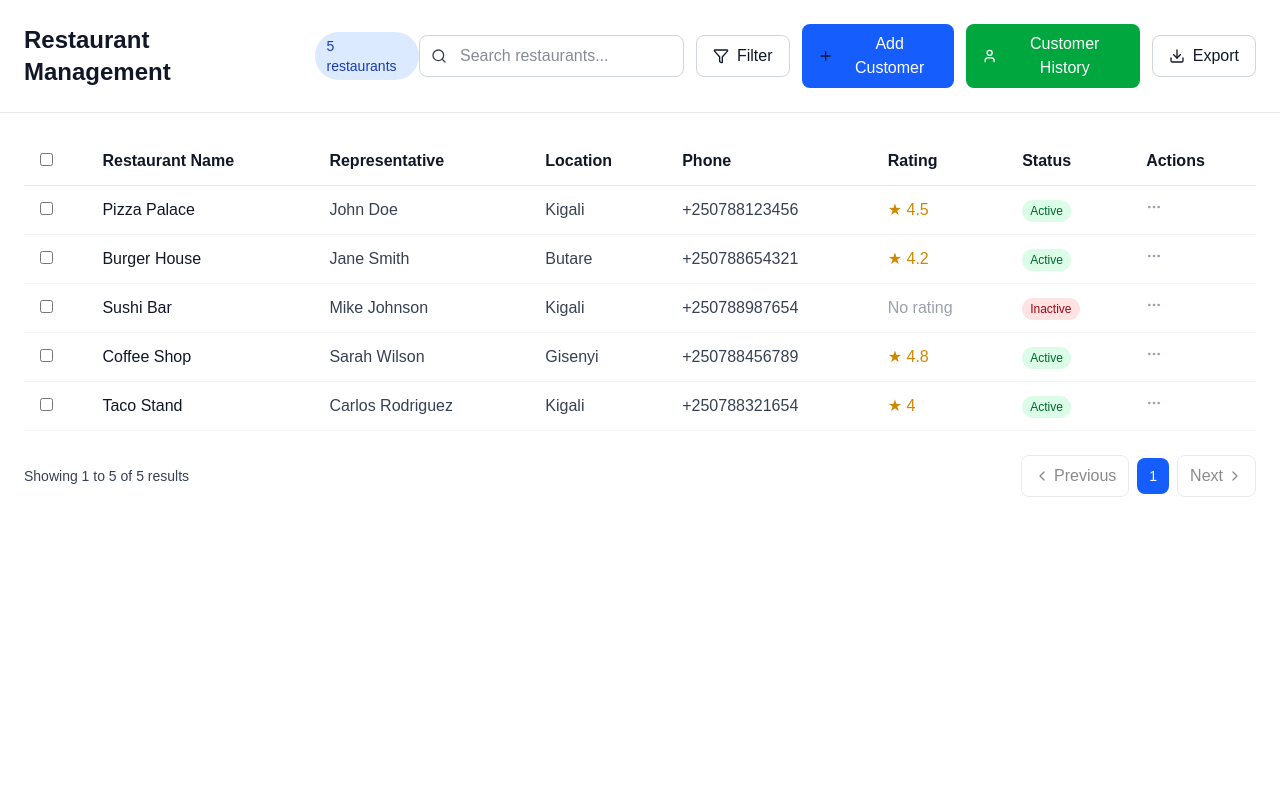
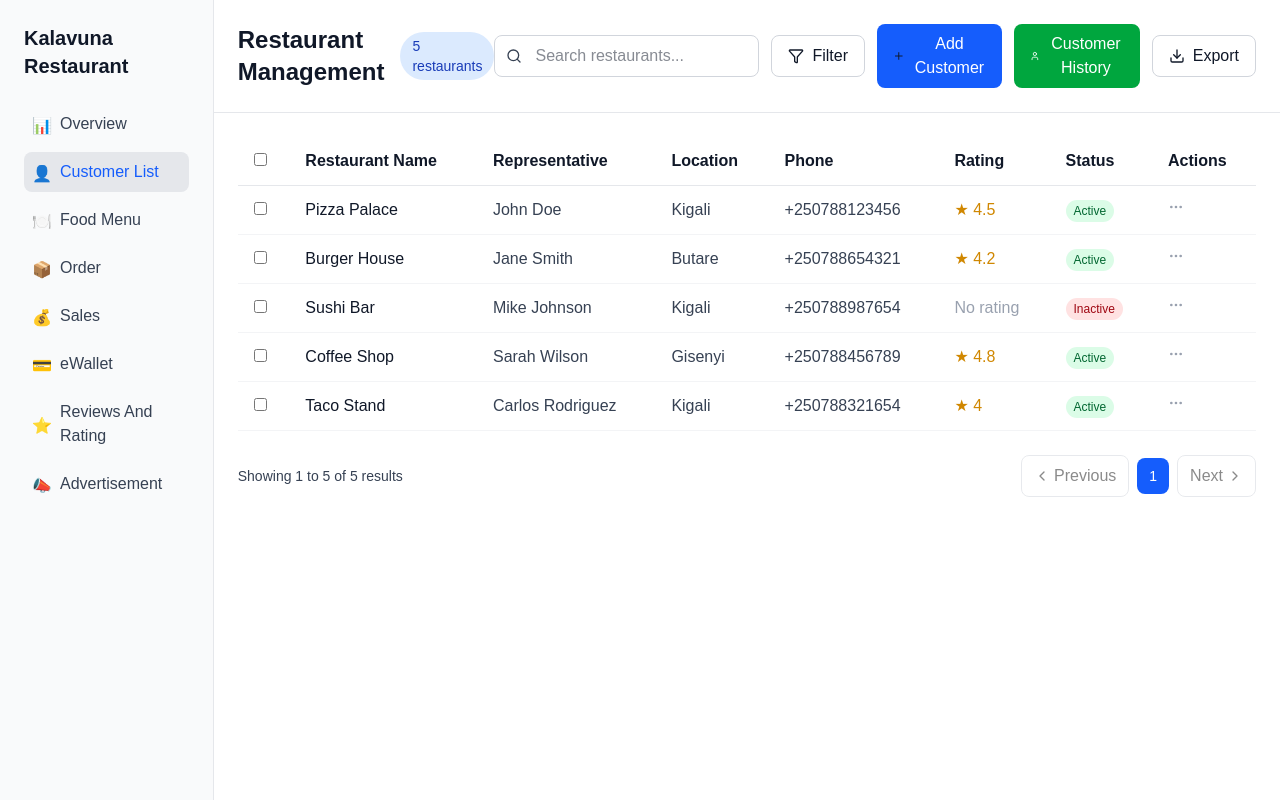
Before and after one commit to uwam-aida/BistroPulse-FrontEnd, a Next.js app: page /dashboard/customer in a window 1280 px wide. Built offline with nearby package versions, Linux system fonts and the light colour scheme.

Commit message:
your message for second commit

```diff
--- a/src/app/dashboard/customer/page.tsx
+++ b/src/app/dashboard/customer/page.tsx
@@ -127,7 +127,40 @@ export default function RestaurantManagement() {
   };
 
   return (
-    <div className="bg-white min-h-screen">
+    <div className="bg-white min-h-screen flex">
+      {/* Sidebar */}
+      <aside className="w-64 bg-gray-50 p-6 border-r border-gray-200">
+        <h2 className="text-xl font-bold text-gray-900 mb-6">Kalavuna Restaurant</h2>
+        <nav className="space-y-2">
+          <a href="#" className="flex items-center gap-2 p-2 text-gray-700 hover:bg-gray-200 rounded-lg">
+            <span className="w-5 h-5">📊</span> Overview
+          </a>
+          <a href="#" className="flex items-center gap-2 p-2 text-blue-600 bg-gray-200 rounded-lg">
+            <span className="w-5 h-5">👤</span> Customer List
+          </a>
+          <a href="#" className="flex items-center gap-2 p-2 text-gray-700 hover:bg-gray-200 rounded-lg">
+            <span className="w-5 h-5">🍽️</span> Food Menu
+          </a>
+          <a href="#" className="flex items-center gap-2 p-2 text-gray-700 hover:bg-gray-200 rounded-lg">
+            <span className="w-5 h-5">📦</span> Order
+          </a>
+          <a href="#" className="flex items-center gap-2 p-2 text-gray-700 hover:bg-gray-200 rounded-lg">
+            <span className="w-5 h-5">💰</span> Sales
+          </a>
+          <a href="#" className="flex items-center gap-2 p-2 text-gray-700 hover:bg-gray-200 rounded-lg">
+            <span className="w-5 h-5">💳</span> eWallet
+          </a>
+          <a href="#" className="flex items-center gap-2 p-2 text-gray-700 hover:bg-gray-200 rounded-lg">
+            <span className="w-5 h-5">⭐</span> Reviews And Rating
+          </a>
+          <a href="#" className="flex items-center gap-2 p-2 text-gray-700 hover:bg-gray-200 rounded-lg">
+            <span className="w-5 h-5">📣</span> Advertisement
+          </a>
+        </nav>
+      </aside>
+
+      {/* Main Content */}
+      <div className="flex-1">
         {/* Header */}
         <div className="flex items-center justify-between p-6 border-b border-gray-200">
           <div className="flex items-center gap-4">
@@ -352,18 +385,18 @@ export default function RestaurantManagement() {
           {/* Add Customer Modal or Customer Profile or Customer History */}
           {(showAddCustomer || showCustomerProfile) && (
             <div className="fixed inset-0 bg-black bg-opacity-50 flex items-center justify-center z-50">
-            <div className="bg-white rounded-lg p-6 w-full max-w-lg mx-4">
+              <div className="bg-white rounded-lg p-6 w-full max-w-md mx-4">
                 {showAddCustomer ? (
                   <>
-                  <h2 className="text-xl font-semibold mb-6 text-gray-700">Add Customer</h2>
+                    <h2 className="text-xl font-semibold mb-6 text-gray-800 border-b pb-2">Add New Customer</h2>
                     <div className="space-y-4">
                       <div>
-                      <label className="block text-sm font-medium text-gray-700 mb-1">Name</label>
+                        <label className="block text-sm font-medium text-gray-700 mb-1">Full Name</label>
                         <input
                           type="text"
                           value={customerForm.name}
                           onChange={(e) => setCustomerForm({...customerForm, name: e.target.value})}
-                        className="w-full border border-gray-300 rounded-lg px-3 py-2"
+                          className="w-full border border-gray-300 rounded-lg px-3 py-2 focus:ring-2 focus:ring-blue-500"
                           placeholder="Enter customer name"
                         />
                       </div>
@@ -373,17 +406,17 @@ export default function RestaurantManagement() {
                           type="email"
                           value={customerForm.email}
                           onChange={(e) => setCustomerForm({...customerForm, email: e.target.value})}
-                        className="w-full border border-gray-300 rounded-lg px-3 py-2"
+                          className="w-full border border-gray-300 rounded-lg px-3 py-2 focus:ring-2 focus:ring-blue-500"
                           placeholder="Enter email address"
                         />
                       </div>
                       <div>
-                      <label className="block text-sm font-medium text-gray-700 mb-1">Phone</label>
+                        <label className="block text-sm font-medium text-gray-700 mb-1">Phone Number</label>
                         <input
                           type="tel"
                           value={customerForm.phone}
                           onChange={(e) => setCustomerForm({...customerForm, phone: e.target.value})}
-                        className="w-full border border-gray-300 rounded-lg px-3 py-2"
+                          className="w-full border border-gray-300 rounded-lg px-3 py-2 focus:ring-2 focus:ring-blue-500"
                           placeholder="Enter phone number"
                         />
                       </div>
@@ -404,7 +437,7 @@ export default function RestaurantManagement() {
                           <select
                             value={customerForm.university}
                             onChange={(e) => setCustomerForm({...customerForm, university: e.target.value})}
-                          className="w-full border border-gray-300 rounded-lg px-3 py-2"
+                            className="w-full border border-gray-300 rounded-lg px-3 py-2 focus:ring-2 focus:ring-blue-500"
                           >
                             <option value="">Select University</option>
                             {universities.map((uni) => (
@@ -418,7 +451,7 @@ export default function RestaurantManagement() {
                         <select
                           value={customerForm.gender}
                           onChange={(e) => setCustomerForm({...customerForm, gender: e.target.value})}
-                        className="w-full border border-gray-300 rounded-lg px-3 py-2"
+                          className="w-full border border-gray-300 rounded-lg px-3 py-2 focus:ring-2 focus:ring-blue-500"
                         >
                           <option value="male">Male</option>
                           <option value="female">Female</option>
@@ -431,7 +464,7 @@ export default function RestaurantManagement() {
                           type="text"
                           value={customerForm.location}
                           onChange={(e) => setCustomerForm({...customerForm, location: e.target.value})}
-                        className="w-full border border-gray-300 rounded-lg px-3 py-2"
+                          className="w-full border border-gray-300 rounded-lg px-3 py-2 focus:ring-2 focus:ring-blue-500"
                           placeholder="Enter location"
                         />
                       </div>
@@ -439,15 +472,15 @@ export default function RestaurantManagement() {
                     <div className="flex gap-3 mt-6">
                       <button
                         onClick={() => setShowAddCustomer(false)}
-                      className="flex-1 px-4 py-2 border border-gray-300 rounded-lg hover:bg-gray-50 transition-colors text-gray-700"
+                        className="flex-1 px-4 py-2 border border-gray-300 rounded-lg hover:bg-gray-50 text-gray-700"
                       >
                         Cancel
                       </button>
                       <button
                         onClick={handleAddCustomer}
-                      className="flex-1 px-4 py-2 bg-blue-600 text-white rounded-lg hover:bg-blue-700 transition-colors"
+                        className="flex-1 px-4 py-2 bg-blue-600 text-white rounded-lg hover:bg-blue-700"
                       >
-                      Add Customer
+                        Save Customer
                       </button>
                     </div>
                   </>
@@ -572,5 +605,6 @@ export default function RestaurantManagement() {
           )}
         </div>
       </div>
+    </div>
   );
 }
```
Lines whose indentation alone changed are shown as unchanged.
